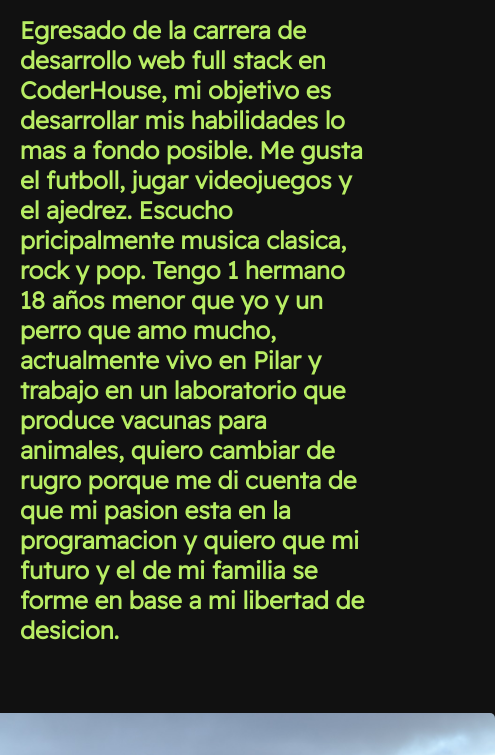
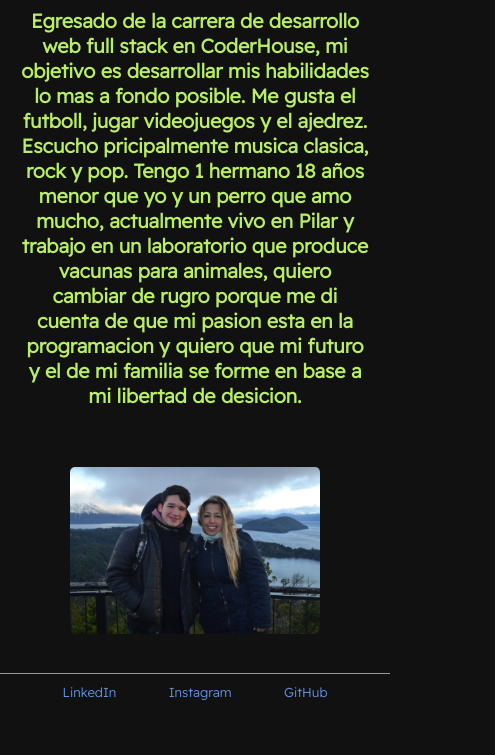
Before and after one commit to Ayrton-Solis/ProyectoFinal, a website: page galeria.html in a window 390 px wide. Shown: the part 66-821 px from the top of the page, 495 px wide, since content can reach past the window. Drawn offline with Linux system fonts and the light colour scheme; a web font is replaced by a local one.

Commit message:
version terminada con resposive

```diff
--- a/scss/galeria.scss
+++ b/scss/galeria.scss
@@ -51,3 +51,25 @@ footer{
         color: cornflowerblue;
     }
 }
+@media screen and (max-width: 660px){
+    section{
+        .descripcion h2{
+            text-align: center;
+        }
+        .fotos img{
+            width: 400px;
+    }}
+}
+@media screen and (max-width: 420px){
+    body{
+        font-size: small;
+    }
+    section .fotos img{
+        width: 250px;
+    }
+}
+@media screen and (max-width: 270px){
+    section .fotos img{
+        width: 100px;
+    }
+}
```
Also changed, not shown: css/galeria.css.
